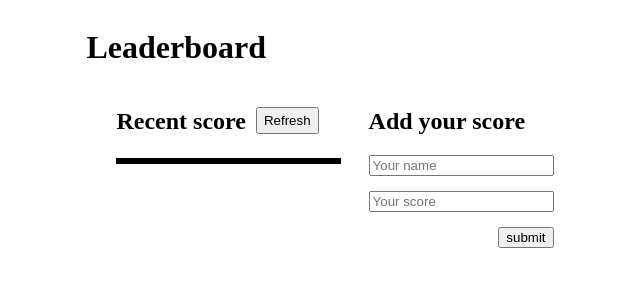
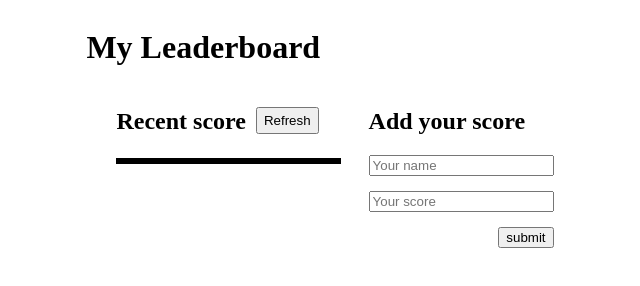
Before and after one commit to obed300/Leaderboard, a website built with webpack: page src/index.html in a window 1280 px wide. Shown: the whole page, without its empty margins (305-945 px from the left). Built offline with nearby package versions, Linux system fonts and the light colour scheme.

Commit message:
Add content to html

```diff
--- a/src/index.html
+++ b/src/index.html
@@ -7,7 +7,7 @@
 </head>
 <body>
     <div class="main-wrapper">
-        <h1 class="title">Leaderboard</h1>
+        <h1 class="title">My Leaderboard</h1>
         <div class="container">
             <div class="score-title">
                 <h2>Recent score</h2><button class="refresh">Refresh</button>
```
